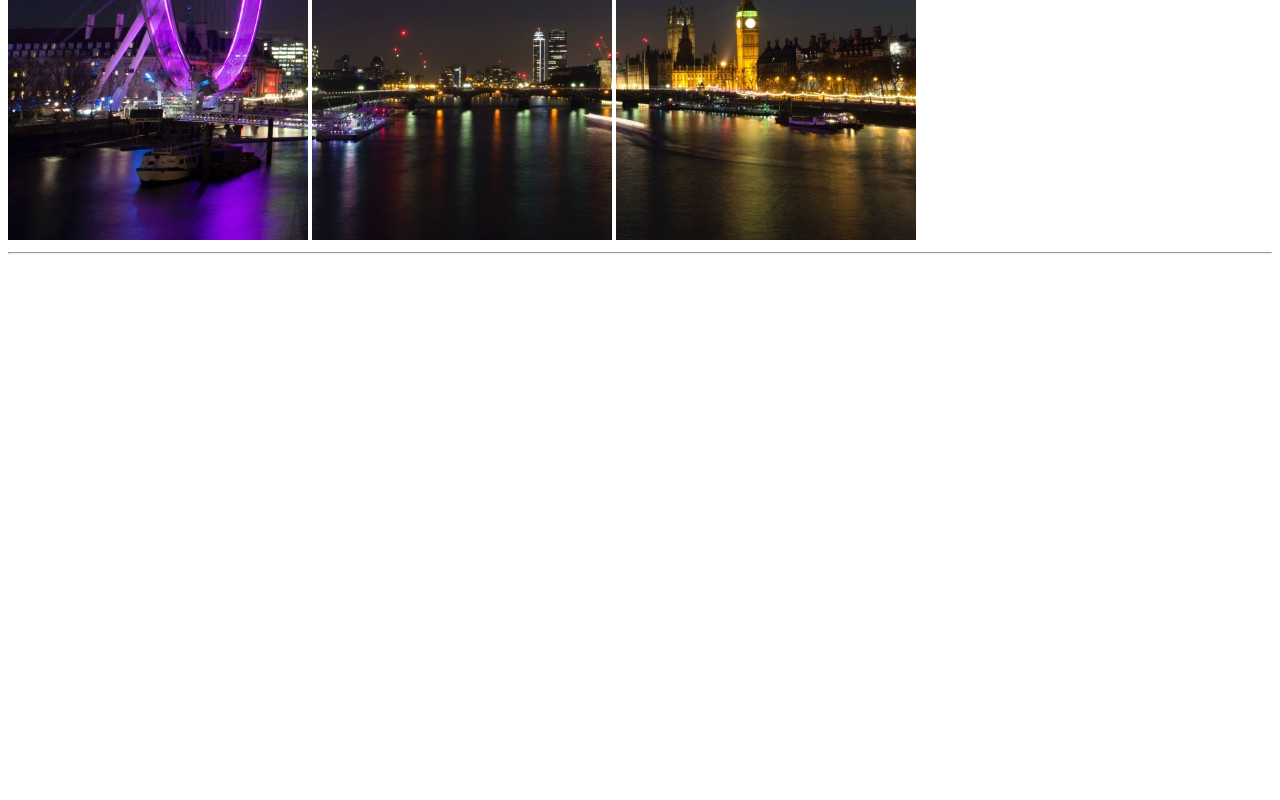
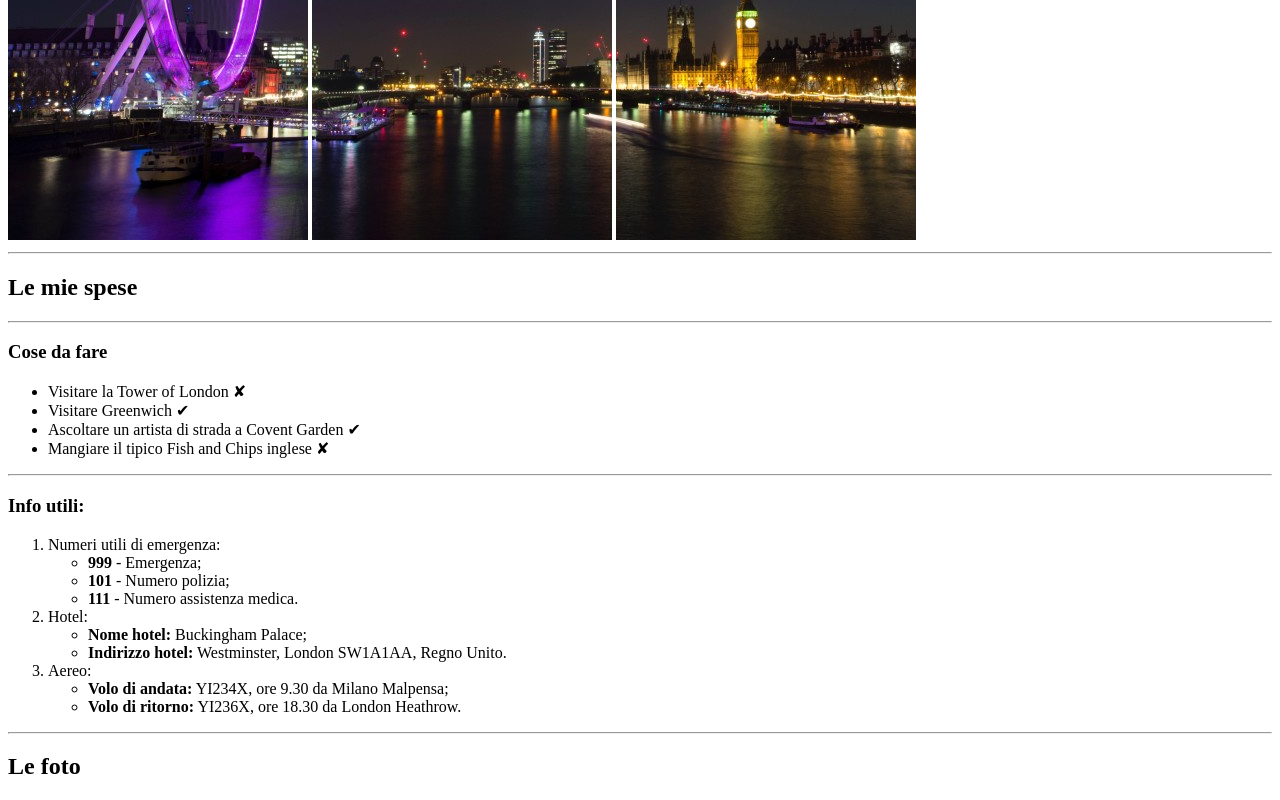
Before and after one commit to Enrico-Grassano/html-london-trip, a plain HTML site: page index.html in a window 1280 px wide. Shown: the part 427-1227 px from the top of the page. Before the commit the page ends 800 px from the top, so only its background shows below. Drawn offline with Linux system fonts and the light colour scheme.

Commit message:
Creato le sezioni "Cose da fare" e "Info utili"

```diff
--- a/index.html
+++ b/index.html
@@ -30,21 +30,57 @@
     <main>
         <!-- Inizio "Le mie spese" -->
         <section>
+            <h2>Le mie spese</h2>
 
+
+            <hr>
         </section>
         <!-- Fine "Le mie spese" -->
         <!-- Inizio "Cose da fare" -->
         <section>
-
+            <h3>Cose da fare</h3>
+            <ul>
+                <li>Visitare la Tower of London &#10008;</li>
+                <li>Visitare Greenwich &#10004;</li>
+                <li>Ascoltare un artista di strada a Covent Garden &#10004;</li>
+                <li>Mangiare il tipico Fish and Chips inglese &#10008;</li>
+            </ul>
+            <hr>
         </section>
         <!-- Fine "Cose da fare" -->
         <!-- Inizio "Info utili" -->
         <section>
+            <h3>Info utili:</h3>
+            <ol>
+                <li>
+                    Numeri utili di emergenza:
+                    <ul>
+                        <li><strong>999</strong> - Emergenza;</li>
+                        <li><strong>101</strong> - Numero polizia;</li>
+                        <li><strong>111</strong> - Numero assistenza medica.</li>
+                    </ul>
 
+                </li>
+                <li>
+                    Hotel:
+                    <ul>
+                        <li><strong>Nome hotel:</strong> Buckingham Palace;</li>
+                        <li><strong>Indirizzo hotel:</strong> Westminster, London SW1A1AA, Regno Unito.</li>
+                    </ul>
+                </li>
+                <li>Aereo:
+                    <ul>
+                        <li><strong>Volo di andata:</strong> YI234X, ore 9.30 da Milano Malpensa;</li>
+                        <li><strong>Volo di ritorno:</strong> YI236X, ore 18.30 da London Heathrow.</li>
+                    </ul>
+                </li>
+            </ol>
+            <hr>
         </section>
         <!-- Fine "info utili" -->
         <!-- Inizio "Le foto" -->
         <section>
+            <h2>Le foto</h2>
 
         </section>
         <!-- Fine "Le foto" -->
```
